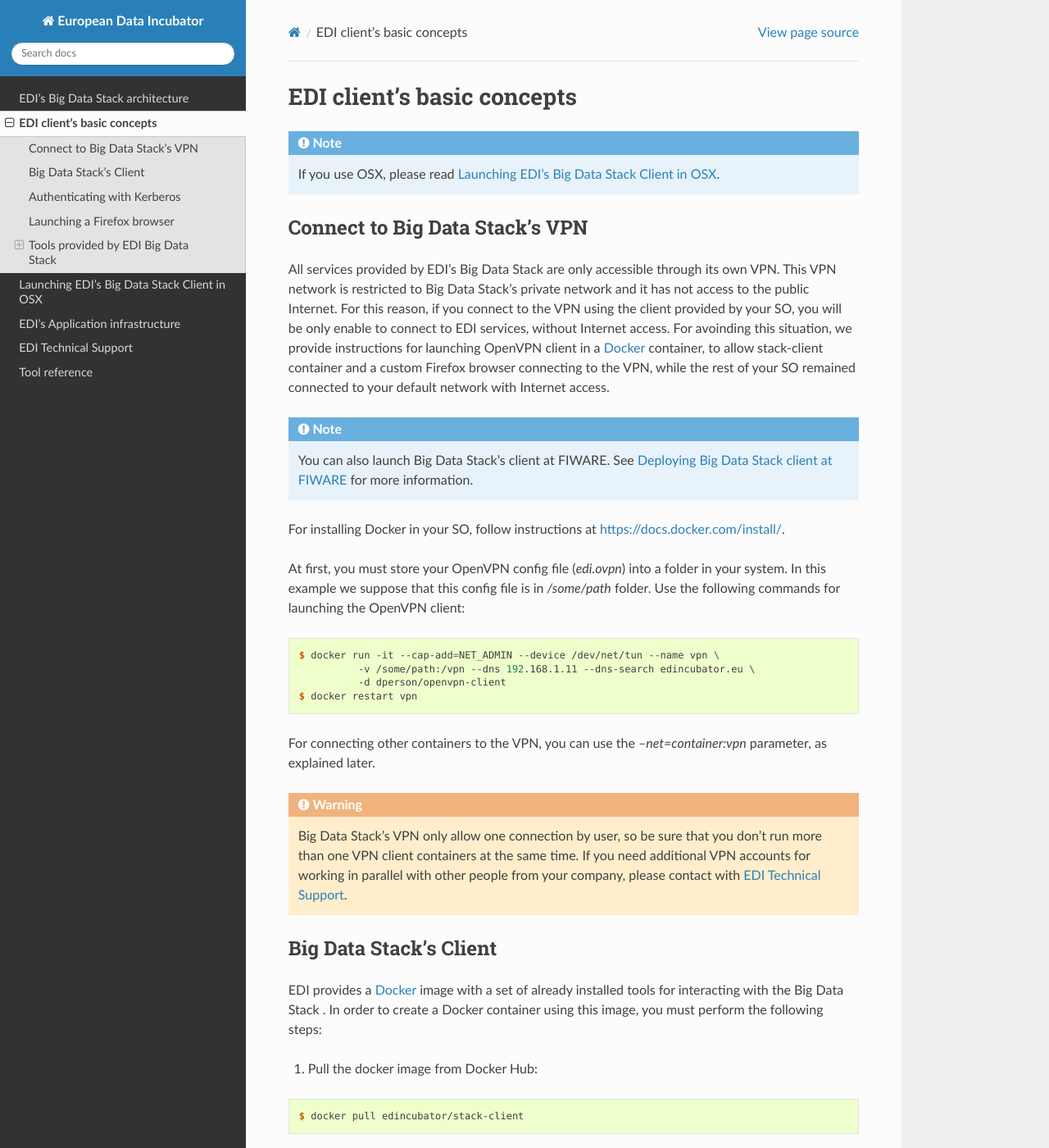
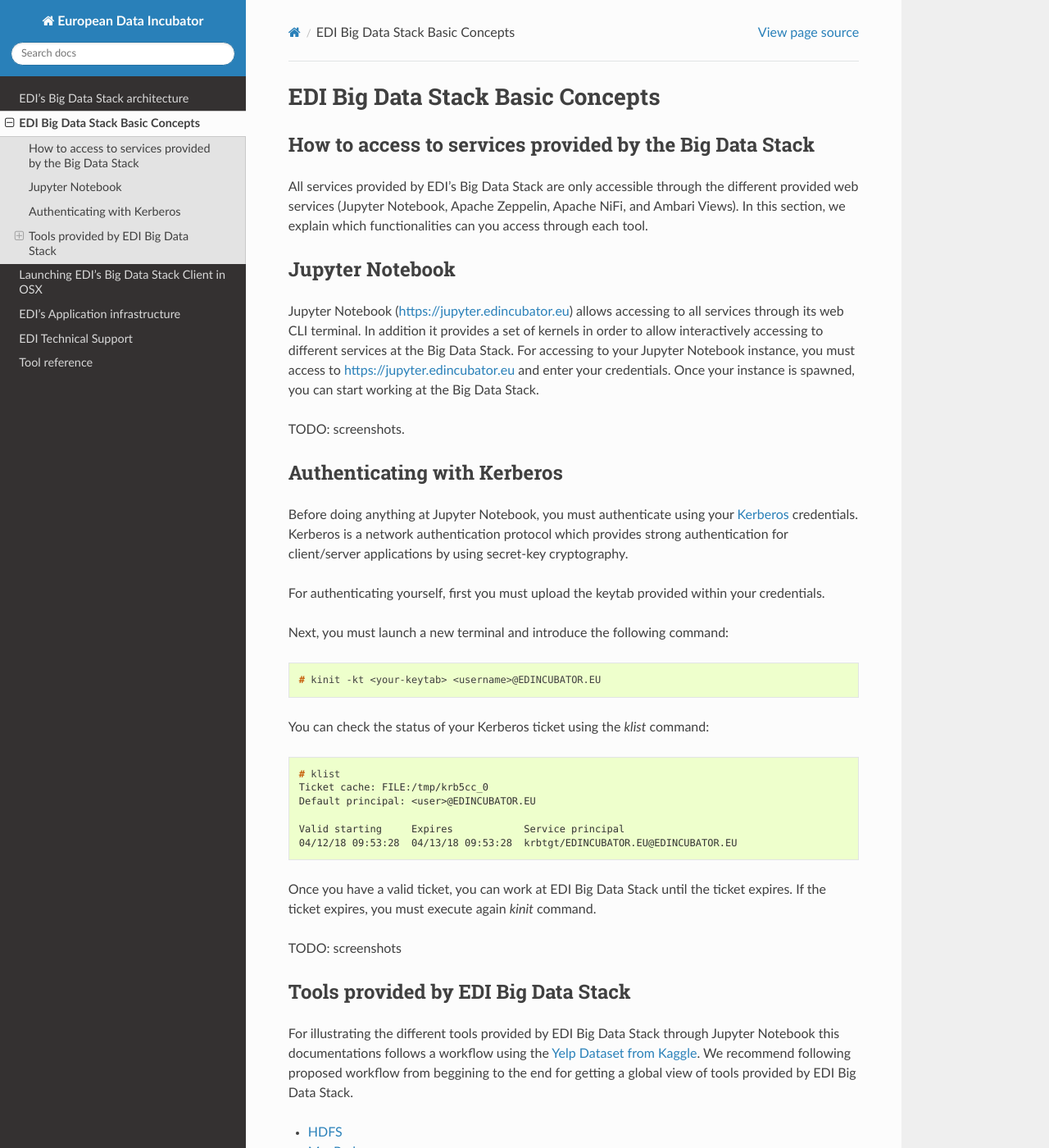
Before and after one commit to edincubator/edi-doc, a Sphinx documentation site: the page built from source/big-data-stack/basic-concepts.rst, in a window 1280 px wide and 1400 px high. Shown: the whole window at 82% size. Built offline with Sphinx 7.4.7 and the Read the Docs theme 2.0.0, drawn with Linux system fonts in a browser that asks for light colours; some of the changed text lies outside the part shown.

Commit message:
Updating basic-concepts to call2.

```diff
--- a/source/big-data-stack/basic-concepts.rst
+++ b/source/big-data-stack/basic-concepts.rst
@@ -1,108 +1,44 @@
 .. _basicconcepts:
 
-EDI client's basic concepts
-===========================
+EDI Big Data Stack Basic Concepts
+=================================
 
-.. note::
+How to access to services provided by the Big Data Stack
+--------------------------------------------------------
 
-  If you use OSX, please read :ref:`stack-client-osx`.
+All services provided by EDI's Big Data Stack are only accessible through the
+different provided web services (Jupyter Notebook, Apache Zeppelin, Apache
+NiFi, and Ambari Views). In this section, we explain which functionalities can
+you access through each tool.
 
-Connect to Big Data Stack's VPN
--------------------------------
+Jupyter Notebook
+----------------
 
-All services provided by EDI's Big Data Stack are only accessible through its
-own VPN. This VPN network is restricted to Big Data Stack's private network and
-it has not access to the public Internet. For this reason, if you connect to the
-VPN using the client provided by your SO, you will be only enable to connect to
-EDI services, without Internet access. For avoinding this situation, we provide instructions
-for launching OpenVPN client in a `Docker <http://docker.io>`_ container, to allow
-stack-client container and a custom Firefox browser connecting to the VPN, while
-the rest of your SO remained connected to your default network with Internet access.
+Jupyter Notebook (`<https://jupyter.edincubator.eu>`_) allows accessing to all
+services through its web CLI terminal. In addition it provides a set of kernels
+in order to allow interactively accessing to different services at the Big Data
+Stack. For accessing to your Jupyter Notebook instance, you must access to
+`<https://jupyter.edincubator.eu>`_ and enter your credentials. Once your
+instance is spawned, you can start working at the Big Data Stack.
 
-.. note::
-
-  You can also launch Big Data Stack's client at FIWARE. See
-  :ref:`deploying-stack-client` for more information.
-
-For installing Docker in your SO, follow instructions at `<https://docs.docker.com/install/>`_.
-
-At first, you must store your OpenVPN config file (`edi.ovpn`) into a folder in
-your system. In this example we suppose that this config file is in `/some/path`
-folder. Use the following commands for launching the OpenVPN client:
-
-.. code-block:: console
-
-  $ docker run -it --cap-add=NET_ADMIN --device /dev/net/tun --name vpn \
-            -v /some/path:/vpn --dns 192.168.1.11 --dns-search edincubator.eu \
-            -d dperson/openvpn-client
-  $ docker restart vpn
-
-For connecting other containers to the VPN, you can use the `--net=container:vpn`
-parameter, as explained later.
-
-.. warning::
-
-  Big Data Stack's VPN only allow one connection by user, so be sure that you
-  don't run more than one VPN client containers at the same time. If you need
-  additional VPN accounts for working in parallel with other people from your
-  company, please contact with :ref:`technical-support`.
-
-Big Data Stack's Client
------------------------
-
-EDI provides a `Docker <http://docker.io>`_ image with a set of already installed
-tools for interacting with the Big Data Stack . In order to create a Docker
-container using this image, you must perform the following steps:
-
-1. Pull the docker image from Docker Hub:
-
-.. code-block:: console
-
-  $ docker pull edincubator/stack-client
-
-2. Run and access to the container:
-
-.. code-block :: console
-
-  $ docker run -ti --net=container:vpn -v <workdir>:/workdir --name stack-client edincubator/stack-client /bin/bash
-  Enter your username : <username>
-  $
-
-Being `<workdir>` the directory where your source code, scripts, etc. are.
-The `-v` param creates a Docker volume mounted at `/workdir` inside the container,
-from which you can access to your files.
-
-If you need an additional CLI window, you can run:
-
-.. code-block :: console
-
-  $ docker exec -ti --user <username> stack_client /bin/bash
-
-.. note::
-
-  We differentiate commands launched from the host machine, identified by the
-  `$` symbol, from those commands launched inside the Docker container, which
-  are identified by the `#` symbol.
-
-
-.. _authenticating-with-kerberos:
+TODO: screenshots.
 
 Authenticating with Kerberos
 ----------------------------
 
-Before doing anything at EDI Big Data Stack, you must be authenticated using
+Before doing anything at Jupyter Notebook, you must authenticate using
 your `Kerberos <https://web.mit.edu/kerberos/>`_ credentials. Kerberos is a
 network authentication protocol which provides strong authentication for
 client/server applications by using secret-key cryptography.
 
-For authenticating yourself you must introduce the following command:
+For authenticating yourself, first you must upload the keytab provided within
+your credentials.
+
+Next, you must launch a new terminal and introduce the following command:
 
 .. code-block:: console
 
-  # kinit <user>
-  Password for <user>@EDINCUBATOR.EU: <enter your password>
-  #
-
+  # kinit -kt <your-keytab> <username>@EDINCUBATOR.EU
 
 You can check the status of your Kerberos ticket using the `klist` command:
 
@@ -119,37 +55,13 @@
 Once you have a valid ticket, you can work at EDI Big Data Stack until the
 ticket expires. If the ticket expires, you must execute again `kinit` command.
 
-
-.. _firefox:
-
-Launching a Firefox browser
----------------------------
-
-For accessing to :ref:`ambari-views` and other web-based tools provided by the
-Big Data Stack you must be connected to the VPN. As explained before, connecting
-to the VPN at a system level will restrict your connectivity to EDI's Big Data Stack
-private network. To avoid this, you can launch a Firefox browser into a Docker
-container connected to the VPN this way:
-
-.. note::
-
-  You must allow connections to your X11 server with the following command:
-
-  $ xhost local:root
-
-.. code-block:: console
-
-  $ docker run -it --net=container:vpn --cpuset-cpus 0 --memory 512mb -v /tmp/.X11-unix:/tmp/.X11-unix -e DISPLAY=unix$DISPLAY --name firefox jess/firefox
-
-Once the container is created, you can re-open firefox using `docker restart firefox`
-commnad.
-
+TODO: screenshots
 
 Tools provided by EDI Big Data Stack
 ------------------------------------
 
-For illustrating the different tools provided by EDI Big Data Stack this
-documentations follows a workflow using the
+For illustrating the different tools provided by EDI Big Data Stack through
+Jupyter Notebook this documentations follows a workflow using the
 `Yelp Dataset from Kaggle <https://www.kaggle.com/yelp-dataset/yelp-dataset>`_.
 We recommend following proposed workflow from beggining to the end for getting
 a global view of tools provided by EDI Big Data Stack.
```
